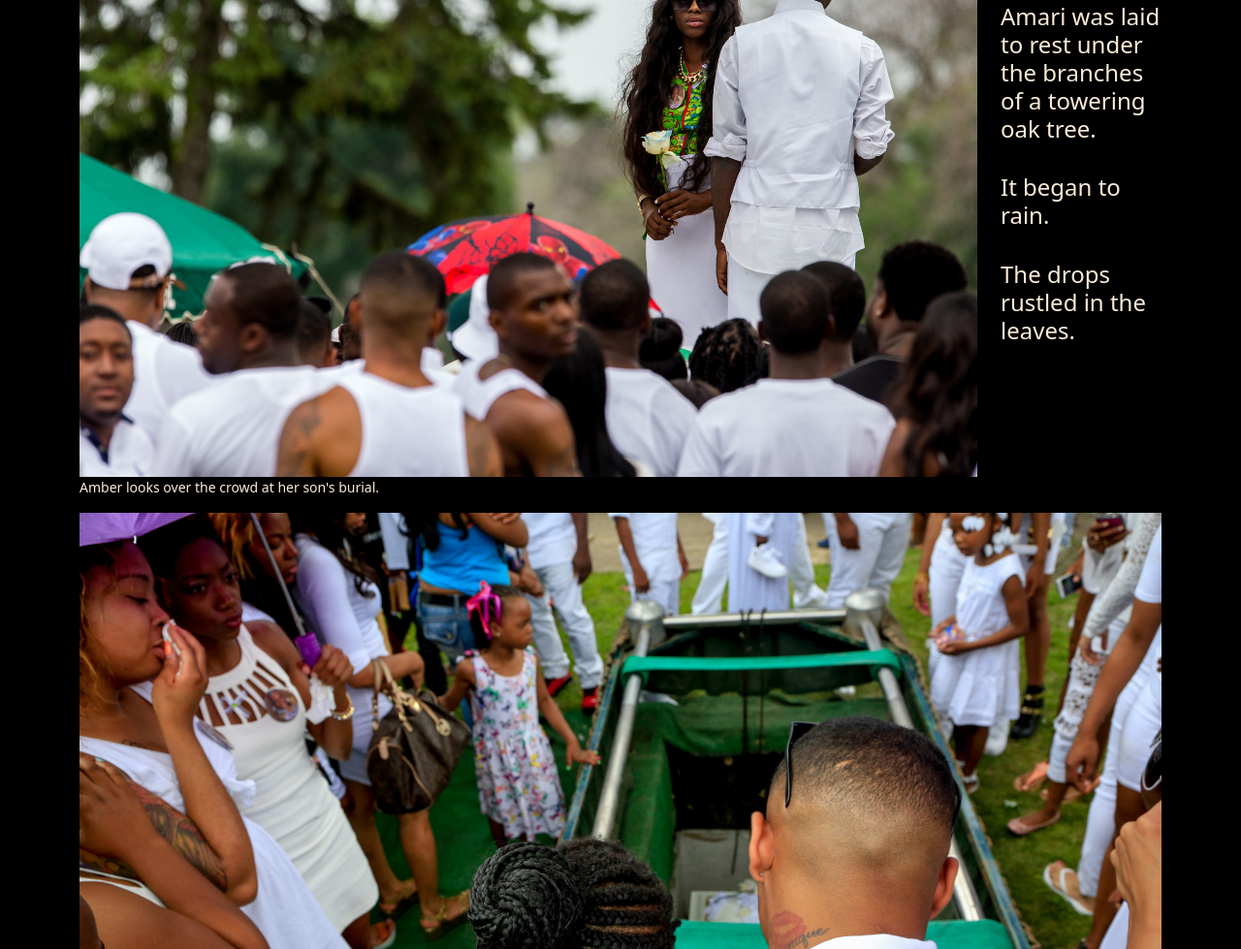
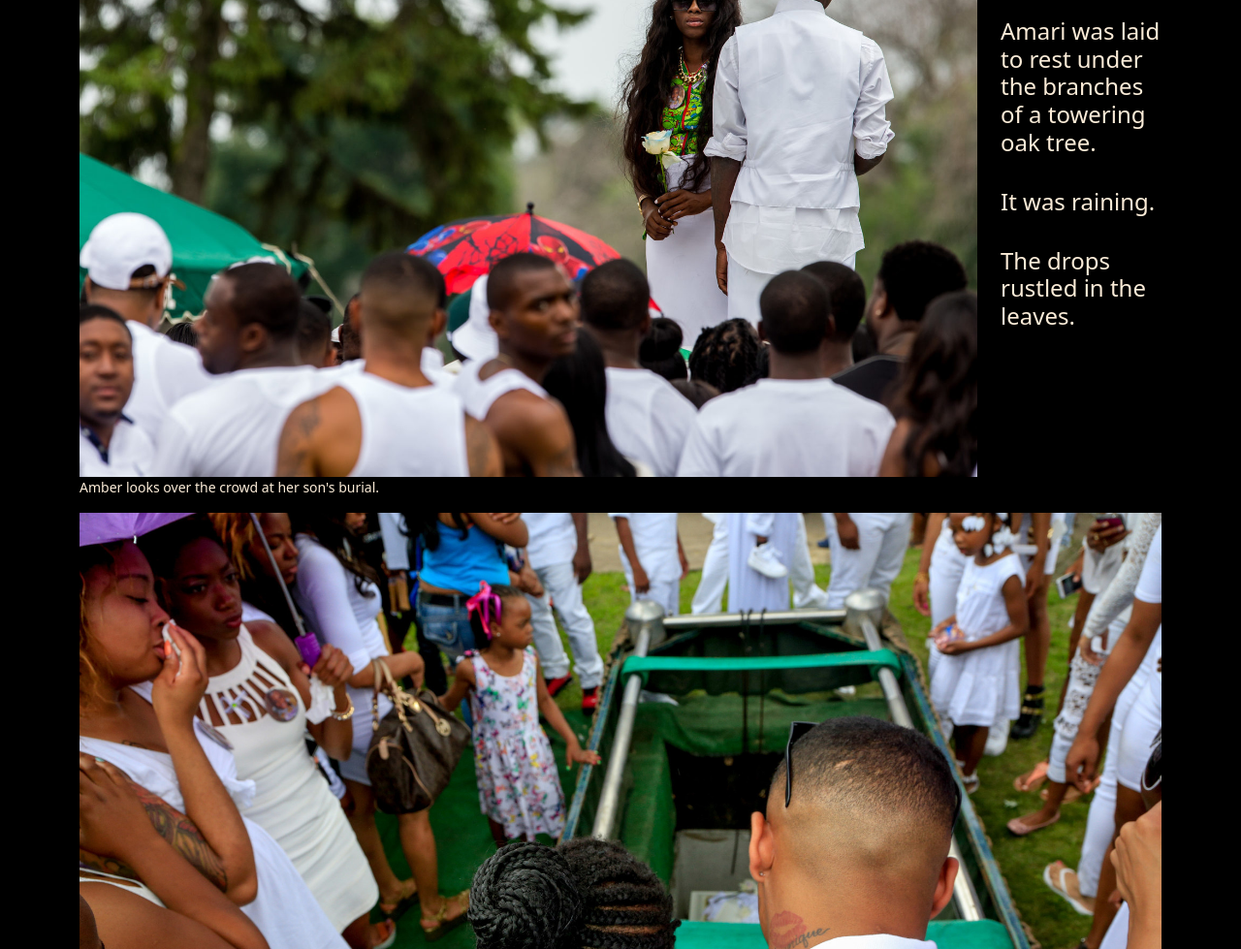
Before and after one commit to bhngyn/J220-Final, a plain HTML site: page index.html in a window 1280 px wide. Shown: the part 10538-11517 px from the top of the page at 97% size. Drawn offline with nearby package versions, Linux system fonts and the light colour scheme.

Commit message:
Update index.html

```diff
--- a/index.html
+++ b/index.html
@@ -383,7 +383,7 @@
                  <div class="col-lg-2 col-med-6 col-sm-6 justify-content-center">
                      <h4>Amari was laid to rest under the branches of a towering oak tree.</h4>
                      <br>
-                     <h4> It began to rain. </h4>
+                     <h4> It was raining. </h4>
                      <br>
                      <h4>The drops rustled in the leaves.</h4>
 
```
